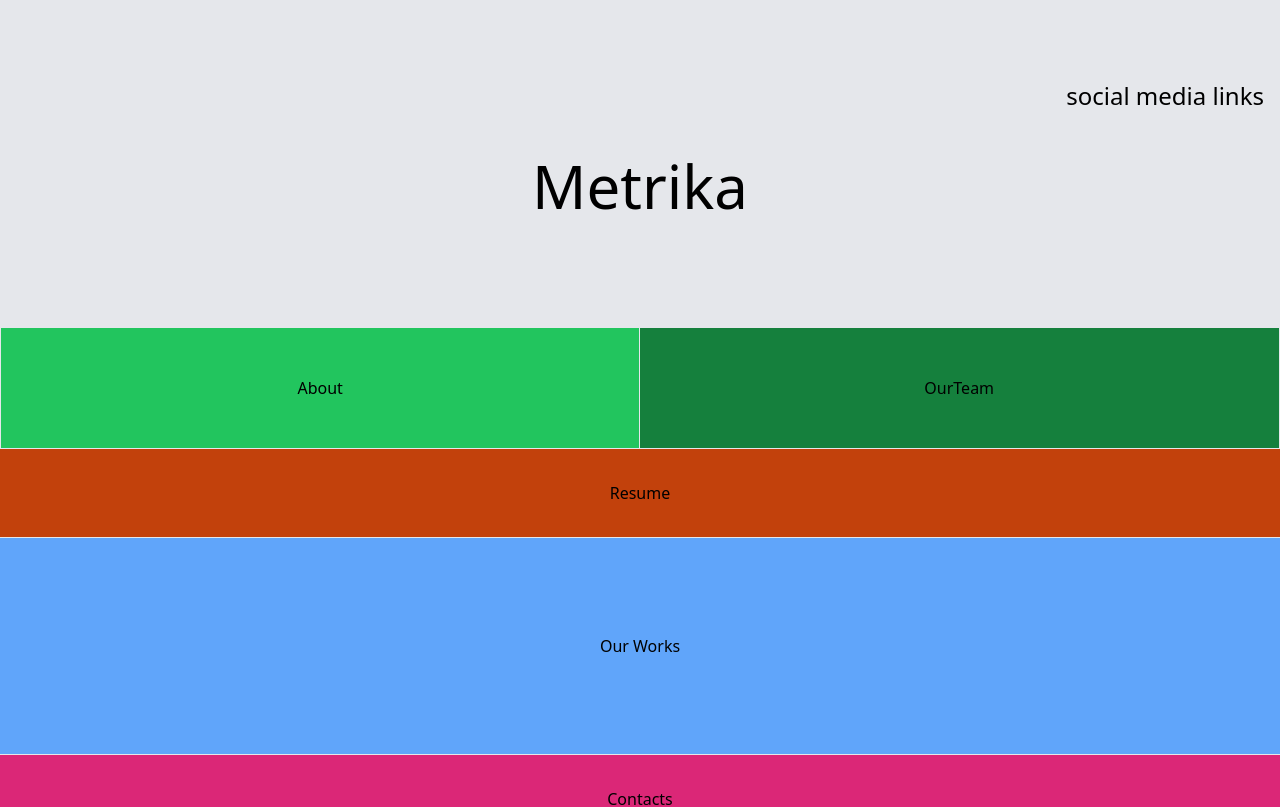
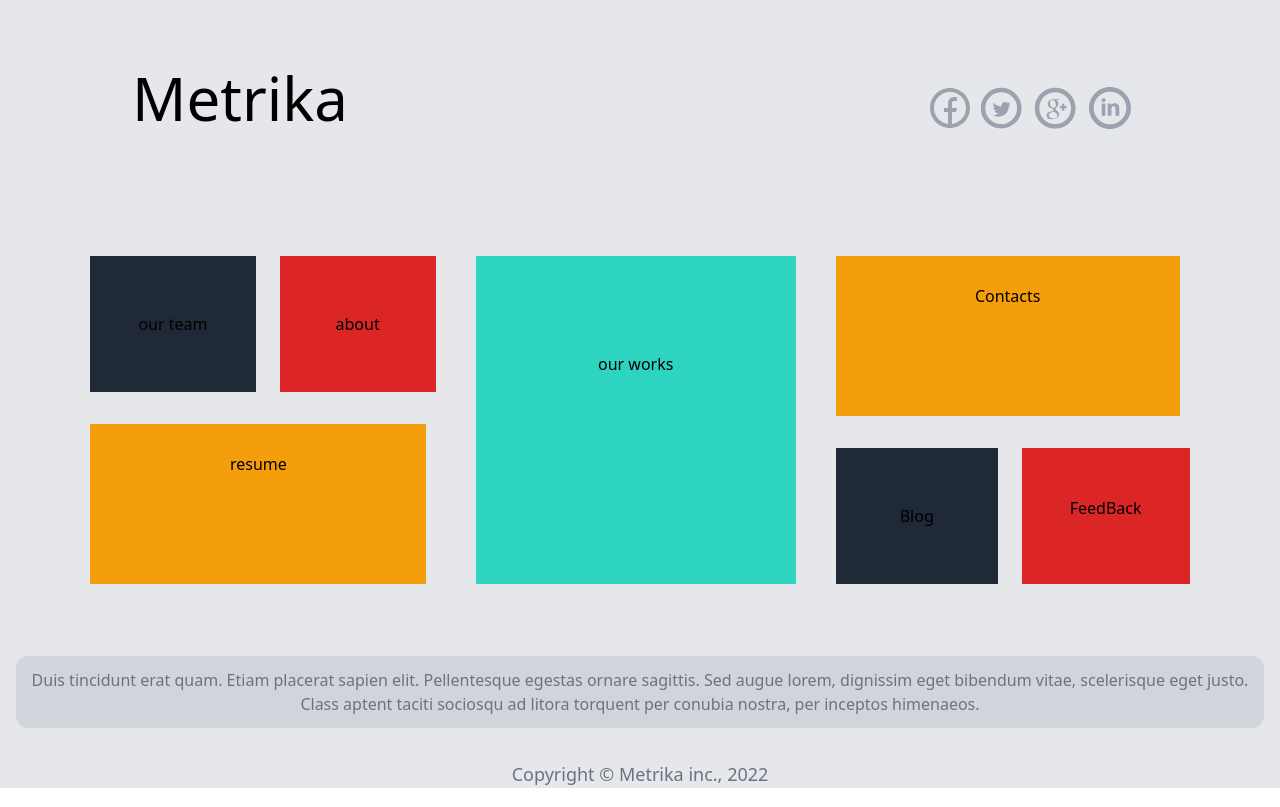
Before and after one commit to MDaud32/metrika-template, a Next.js app: page / in a window 1280 px wide. Shown: the top 807 px of the page. Built offline with nearby package versions, Linux system fonts and the light colour scheme.

Commit message:
implementing responsive code

```diff
--- a/components/navbar.js
+++ b/components/navbar.js
@@ -1,17 +1,22 @@
 import React from 'react';
 import Link from 'next/link';
+import SocialMediaIcons from './socialMediaIcons';
 
 const Navbar = () => {
   return (
     <div className="w-full bg-gray-200">
       {/* logo and social links */}
       <div className="flex flex-col lg:justify-evenly justify-center items-center lg:py-16">
-        <div className="text-2xl self-end pb-7 lg:m-4">social media links</div>
-        <h1 className="text-4xl lg:text-6xl ">Metrika</h1>
+        <div className="text-2xl lg:ml-[50rem] pb-7 lg:m-4 lg:">
+          <SocialMediaIcons />
+        </div>
+        <h1 className="text-4xl lg:text-6xl lg:ml-[-50rem] lg:mt-[-7rem] ">
+          Metrika
+        </h1>
       </div>
 
       {/* mobile */}
-      <div className="flex flex-wrap lg:justify-center text-center pt-12 gap-[1px]">
+      <div className="flex flex-wrap lg:justify-center lg:hidden text-center pt-12 gap-[1px]">
         <Link href="/about">
           <a className="bg-green-500 py-12 px-6 w-[49.8%] ">About</a>
         </Link>
@@ -35,6 +40,50 @@ const Navbar = () => {
         </Link>
       </div>
 
+      {/* DeskTop */}
+      <div
+        className={
+          'p-10 hidden lg:flex justify-center items-center mx-auto lg:mt-6'
+        }>
+        <div className={'flex'}>
+          <div className={'flex flex-col justify-center'}>
+            <div className={'flex gap-6'}>
+              <p
+                className={'bg-gray-800 p-14 px-12 text-center align-baseline'}>
+                our team
+              </p>
+              <p className={'bg-red-600 p-14'}>about</p>
+            </div>
+            <div
+              className={
+                'bg-amber-500 w-[21rem] h-[10rem] mt-8 py-7 text-center justify-center'
+              }>
+              resume
+            </div>
+          </div>
+          <div
+            className={
+              'ml-10 bg-teal-400 w-80 h-84 flex text-center justify-center py-24'
+            }>
+            our works
+          </div>
+          <div>
+            <div className={'ml-10'}>
+              <div
+                className={
+                  'bg-amber-500 w-[21.5rem] h-[10rem] py-7 justify-center text-center'
+                }>
+                Contacts
+              </div>
+              <div className={'flex gap-6 mt-8'}>
+                <p className={'bg-gray-800 p-14 px-[4rem]'}>Blog</p>
+                <p className={'bg-red-600 p-12 px-12'}>FeedBack</p>
+              </div>
+            </div>
+          </div>
+        </div>
+      </div>
+
       {/* paragraph */}
       <div className="my-8 mx-4 bg-gray-300 p-3 text-center text-gray-500 rounded-xl">
         <p>
--- /dev/null
+++ b/components/socialMediaIcons.js
@@ -0,0 +1,41 @@
+import React from 'react';
+import { RiFacebookCircleLine } from 'react-icons/ri';
+import { TiSocialTwitterCircular } from 'react-icons/ti';
+import { TiSocialGooglePlusCircular } from 'react-icons/ti';
+import { TiSocialLinkedinCircular } from 'react-icons/ti';
+import { AiOutlineBehance } from 'react-icons/ai';
+import Link from 'next/link';
+
+const SocialMediaIcons = () => {
+  return (
+    <div className="flex flex-row items-center justify-center text-gray-400">
+      <Link href="/facebook.com">
+        <a className="text-[3rem] hover:text-gray-800">
+          <RiFacebookCircleLine />
+        </a>
+      </Link>
+      <Link href="/twitter.com">
+        <a className="text-[3.4rem] hover:text-gray-800">
+          <TiSocialTwitterCircular />
+        </a>
+      </Link>
+      <Link href="/google.com">
+        <a className="text-[3.4rem] hover:text-gray-800">
+          <TiSocialGooglePlusCircular />
+        </a>
+      </Link>
+      <Link href="/linkedin.com">
+        <a className="text-[3.5rem] hover:text-gray-800">
+          <TiSocialLinkedinCircular />
+        </a>
+      </Link>
+      {/* <Link href="/behance.com">
+        <a className="text-[3.3rem] hover:text-gray-800">
+          <AiOutlineBehance />
+        </a>
+      </Link> */}
+    </div>
+  );
+};
+
+export default SocialMediaIcons;
--- a/package.json
+++ b/package.json
@@ -12,6 +12,7 @@
     "next": "12.1.0",
     "react": "17.0.2",
     "react-dom": "17.0.2",
+    "react-icons": "^4.3.1",
     "tailwindcss": "^3.0.23"
   },
   "devDependencies": {
--- a/pages/index.js
+++ b/pages/index.js
@@ -3,7 +3,7 @@ import Navbar from '../components/navbar';
 
 export default function Home() {
   return (
-    <div>
+    <div className="bg-gray-50">
       <Head>
         <title>Create Next App</title>
         <meta name="description" content="Generated by create next app" />
```
Also changed, not shown: 1 other file (tests, documents, lock files or other folders).
